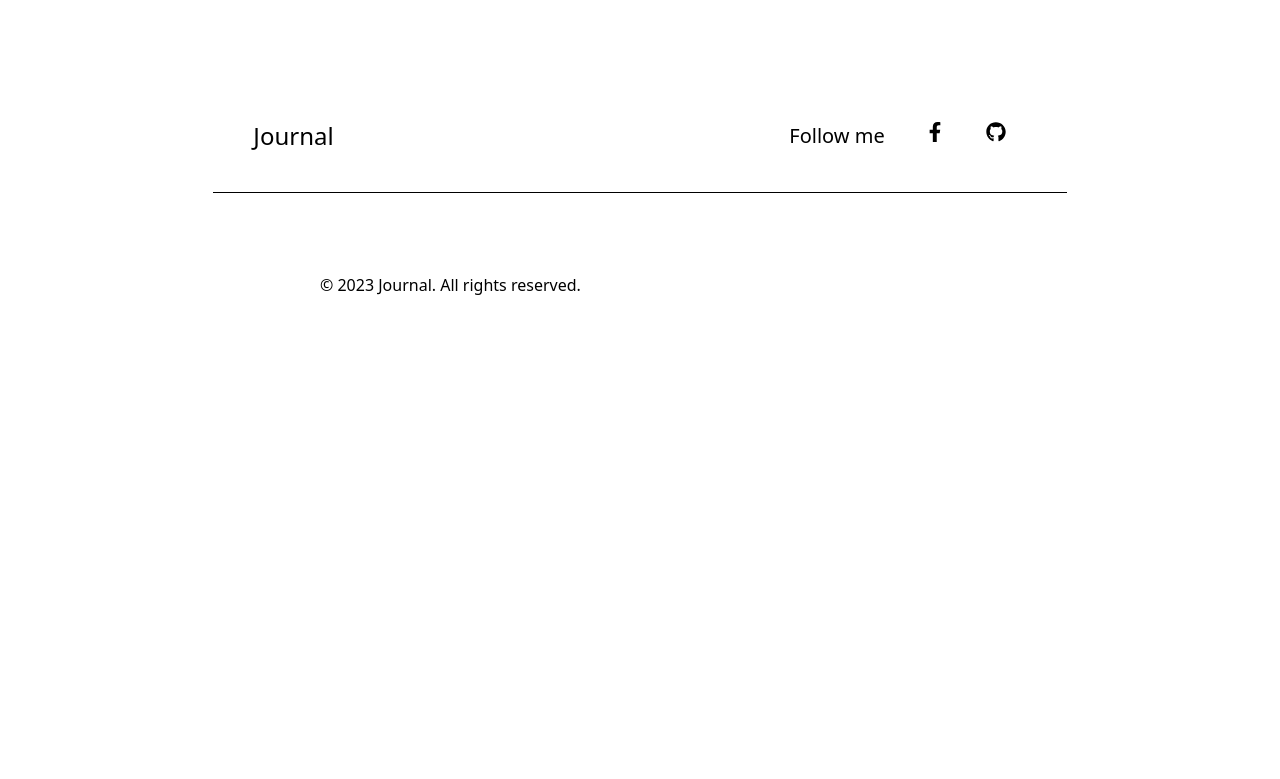
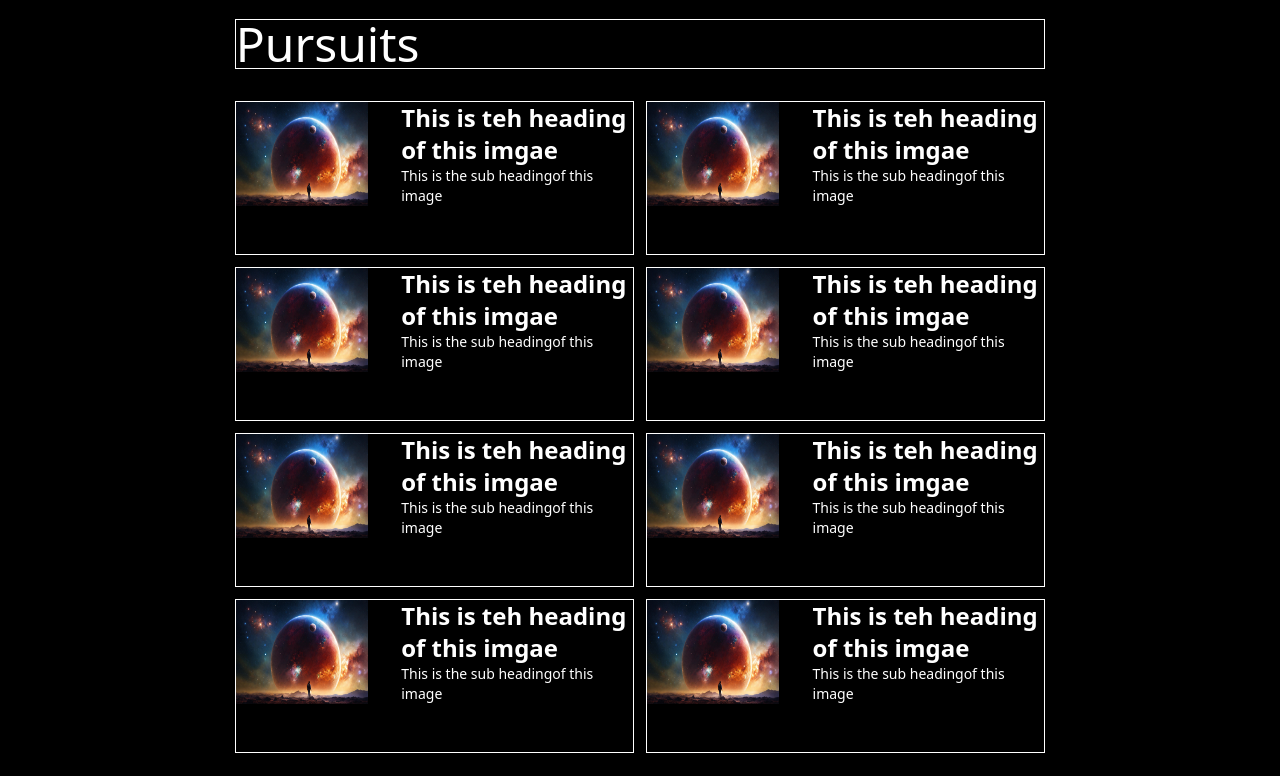
Before and after one commit to Ashimgautam356/blogsite, a React (Create React App) app in the folder frontend/: page / in a window 1280 px wide. Shown: the part 1221-2000 px from the top of the page. Before the commit the page ends 1598 px from the top, so only its background shows below. Built offline with nearby package versions, Linux system fonts and the light colour scheme.

Commit message:
pursuite section UI is also done

```diff
--- /dev/null
+++ b/frontend/src/components/home/Pursuites.jsx
@@ -0,0 +1,106 @@
+import React from 'react'
+import {Link} from 'react-router-dom'
+import test3 from '../../images/test3.jpg'
+
+const Pursuites = () => {
+  return (
+    <div className='border border-black bg-black text-white w-full flex flex-row justify-center'>
+        <div className='grid grid-cols-2 sm:grid-cols-2  sm:w-5/6 p-5 w-4/6 relative h-full gap-3'>
+            <div className='col-span-2 border border-white mb-5'>
+                <h1 className='font-light text-5xl'>Pursuits</h1>
+            </div>
+            <div className='md:col-span-1 sm:col-span-2  border border-white flex flex-row justify-between pb-12'>
+                <div className='w-2/6 min-h-full'>
+                    <Link>
+                        <img src={test3} alt="" className='w-full h-full'/>
+                    </Link>
+                </div>
+                <div className='w-7/12 '>
+                    <h1 className='font-bold text-2xl'><Link>This is teh heading of this imgae</Link></h1>
+                    <h2 className='font-light text-sm'> <Link>This is the sub headingof this image</Link></h2>
+                </div>
+            </div>
+            <div className='md:col-span-1 sm:col-span-2  border border-white flex flex-row justify-between pb-12'>
+                <div className='w-2/6 min-h-full'>
+                    <Link>
+                        <img src={test3} alt="" className='w-full h-full'/>
+                    </Link>
+                </div>
+                <div className='w-7/12 '>
+                    <h1 className='font-bold text-2xl'><Link>This is teh heading of this imgae</Link></h1>
+                    <h2 className='font-light text-sm'> <Link>This is the sub headingof this image</Link></h2>
+                </div>
+            </div>
+            <div className='md:col-span-1 sm:col-span-2  border border-white flex flex-row justify-between pb-12'>
+                <div className='w-2/6 min-h-full'>
+                    <Link>
+                        <img src={test3} alt="" className='w-full h-full'/>
+                    </Link>
+                </div>
+                <div className='w-7/12 '>
+                    <h1 className='font-bold text-2xl'><Link>This is teh heading of this imgae</Link></h1>
+                    <h2 className='font-light text-sm'> <Link>This is the sub headingof this image</Link></h2>
+                </div>
+            </div>
+            <div className='md:col-span-1 sm:col-span-2  border border-white flex flex-row justify-between pb-12'>
+                <div className='w-2/6 min-h-full'>
+                    <Link>
+                        <img src={test3} alt="" className='w-full h-full'/>
+                    </Link>
+                </div>
+                <div className='w-7/12 '>
+                    <h1 className='font-bold text-2xl'><Link>This is teh heading of this imgae</Link></h1>
+                    <h2 className='font-light text-sm'> <Link>This is the sub headingof this image</Link></h2>
+                </div>
+            </div>
+            <div className='md:col-span-1 sm:col-span-2  border border-white flex flex-row justify-between pb-12'>
+                <div className='w-2/6 min-h-full'>
+                    <Link>
+                        <img src={test3} alt="" className='w-full h-full'/>
+                    </Link>
+                </div>
+                <div className='w-7/12 '>
+                    <h1 className='font-bold text-2xl'><Link>This is teh heading of this imgae</Link></h1>
+                    <h2 className='font-light text-sm'> <Link>This is the sub headingof this image</Link></h2>
+                </div>
+            </div>
+            <div className='md:col-span-1 sm:col-span-2  border border-white flex flex-row justify-between pb-12'>
+                <div className='w-2/6 min-h-full'>
+                    <Link>
+                        <img src={test3} alt="" className='w-full h-full'/>
+                    </Link>
+                </div>
+                <div className='w-7/12 '>
+                    <h1 className='font-bold text-2xl'><Link>This is teh heading of this imgae</Link></h1>
+                    <h2 className='font-light text-sm'> <Link>This is the sub headingof this image</Link></h2>
+                </div>
+            </div>
+            <div className='md:col-span-1 sm:col-span-2  border border-white flex flex-row justify-between pb-12'>
+                <div className='w-2/6 min-h-full'>
+                    <Link>
+                        <img src={test3} alt="" className='w-full h-full'/>
+                    </Link>
+                </div>
+                <div className='w-7/12 '>
+                    <h1 className='font-bold text-2xl'><Link>This is teh heading of this imgae</Link></h1>
+                    <h2 className='font-light text-sm'> <Link>This is the sub headingof this image</Link></h2>
+                </div>
+            </div>
+            <div className='md:col-span-1 sm:col-span-2  border border-white flex flex-row justify-between pb-12'>
+                <div className='w-2/6 min-h-full'>
+                    <Link>
+                        <img src={test3} alt="" className='w-full h-full'/>
+                    </Link>
+                </div>
+                <div className='w-7/12 '>
+                    <h1 className='font-bold text-2xl'><Link>This is teh heading of this imgae</Link></h1>
+                    <h2 className='font-light text-sm'> <Link>This is the sub headingof this image</Link></h2>
+                </div>
+            </div>
+        </div>
+
+    </div>
+  )
+}
+
+export default Pursuites
--- a/frontend/src/pages/Home.jsx
+++ b/frontend/src/pages/Home.jsx
@@ -2,6 +2,8 @@ import React from 'react'
 import Banner from '../components/home/Banner'
 import EditorsPick from '../components/home/EditorsPick'
 import News from '../components/home/News'
+import Pursuites from '../components/home/Pursuites'
+
 const Home = () => {
   return (
     <div className='border border-black flex flex-col items-center'>
@@ -14,6 +16,8 @@ const Home = () => {
       {/* News */}
       <News></News>
 
+      {/* pursuits */}
+      <Pursuites></Pursuites>
     </div>
   )
 }
```
Also changed, not shown: frontend/src/images/test3.jpg (added).
